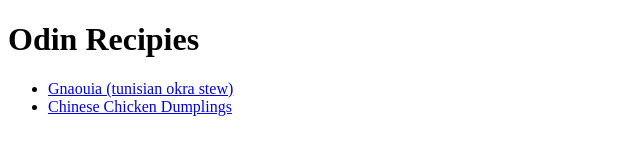
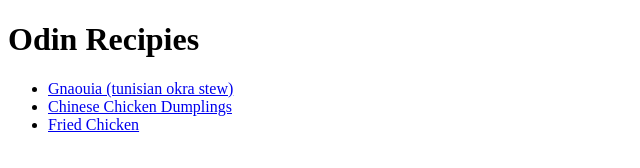
Before and after one commit to ItsE5/odin-recipes, a plain HTML site: page index.html in a window 1280 px wide. Shown: the whole page, without its empty margins (0-640 px from the left). Drawn offline with Linux system fonts and the light colour scheme.

Commit message:
added link to fried chicken recipe

```diff
--- a/index.html
+++ b/index.html
@@ -10,6 +10,7 @@
     <ul>
         <li><a href="recipes/gnaouia.html"> Gnaouia (tunisian okra stew)</a></li>
         <li> <a href="recipes/dumplings.html">Chinese Chicken Dumplings</a></li>
+        <li><a href="recipes/fried_chicken.html">Fried Chicken</a></li>
     </ul>
 
 </body>
```
